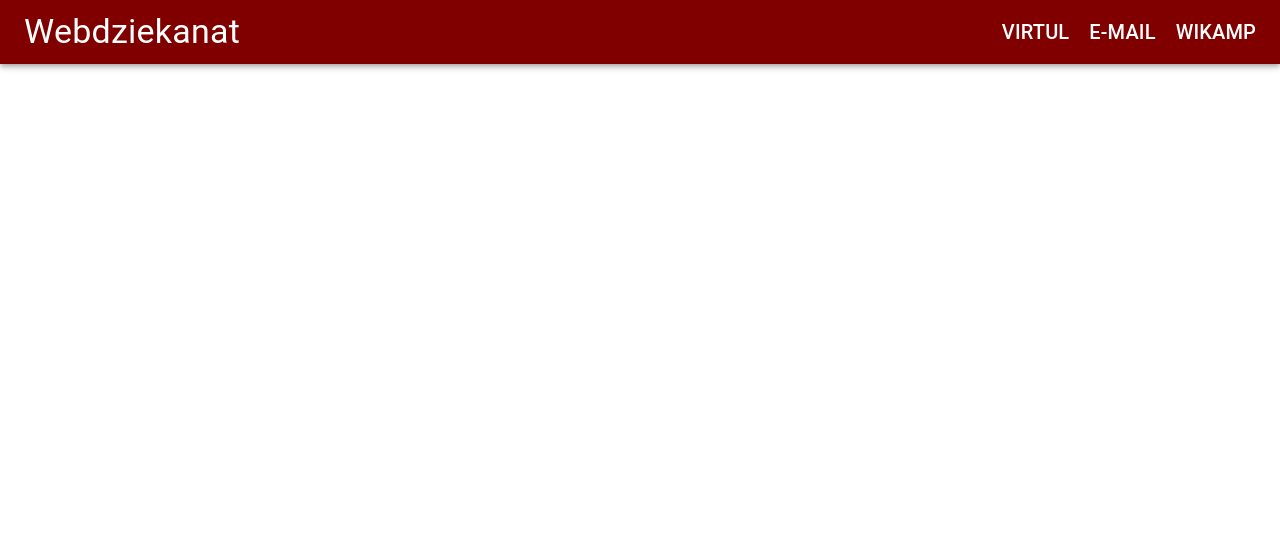
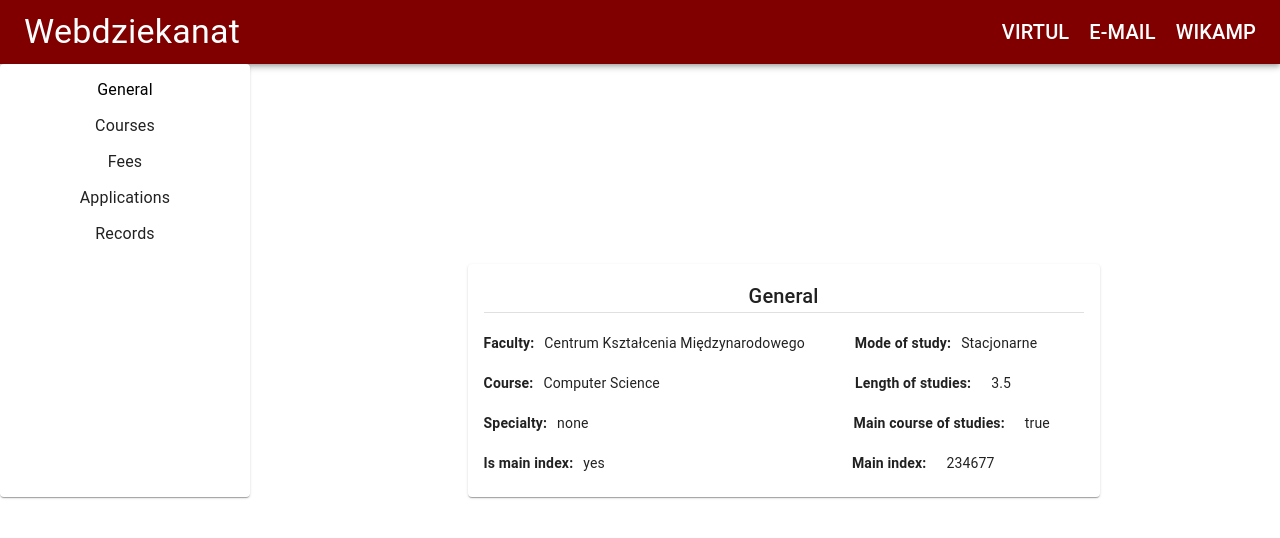
Before and after one commit to Nexxtgaming/webdziekanat, a React (Create React App) app: page /general in a window 1280 px wide. Shown: the top 538 px of the page. Built offline with nearby package versions, Linux system fonts and the light colour scheme.

Commit message:
add GeneralPage.tsx

```diff
--- a/src/App.tsx
+++ b/src/App.tsx
@@ -5,10 +5,11 @@ import AppBar from '@mui/material/AppBar';
 import Toolbar from '@mui/material/Toolbar';
 import Typography from '@mui/material/Typography';
 import { createTheme, ThemeProvider } from '@mui/material/styles';
-import { BrowserRouter, Routes, Route, Link } from "react-router-dom";
+import { BrowserRouter, Route, Routes } from "react-router-dom";
 import LoginPage from "./pages/LoginPage";
-import Login from "./components/login";
 import HomePage from "./pages/HomePage";
+import LeftNavbar from "./components/LeftNavbar";
+import GeneralPage from "./pages/GeneralPage";
 
 const theme = createTheme({
     palette: {
@@ -24,20 +25,36 @@ function App() {
           <div className="LoginPage" style={{textAlign: "center"}}>
               <AppBar position="static" color="primary">
                   <Toolbar>
-                      <Typography variant="h4" component="div" sx={{ flexGrow: 1 }} style={{textAlign: "left", cursor: "pointer"}}>
+                      <Typography variant="h4" component="div" sx={{flexGrow: 1}}
+                                  style={{textAlign: "left", cursor: "pointer"}}>
                           <a href="/" style={{textDecoration: "none", color: "white"}}>Webdziekanat</a>
                       </Typography>
-                      <a href="https://virtul.p.lodz.pl/virtul/" style={{textDecoration: "none", color: "white"}}><Typography variant="h6">VIRTUL</Typography></a>
-                      <Typography variant="h6" style={{marginLeft: "20px"}}><a href="http://poczta.p.lodz.pl/" style={{textDecoration: "none", color: "white"}}>E-MAIL</a></Typography>
-                      <Typography variant="h6" style={{marginLeft: "20px"}}><a href="http://edu.p.lodz.pl/" style={{textDecoration: "none", color: "white"}}>WIKAMP</a></Typography>
+                      <a href="https://virtul.p.lodz.pl/virtul/"
+                         style={{textDecoration: "none", color: "white"}}><Typography
+                          variant="h6">VIRTUL</Typography></a>
+                      <Typography variant="h6" style={{marginLeft: "20px"}}><a href="http://poczta.p.lodz.pl/" style={{
+                          textDecoration: "none",
+                          color: "white"
+                      }}>E-MAIL</a></Typography>
+                      <Typography variant="h6" style={{marginLeft: "20px"}}><a href="http://edu.p.lodz.pl/" style={{
+                          textDecoration: "none",
+                          color: "white"
+                      }}>WIKAMP</a></Typography>
                   </Toolbar>
               </AppBar>
               <BrowserRouter>
+
+                  <div style={{display: "flex"}}>
+                      <LeftNavbar/>
                       <Routes>
                           <Route path="/" element={<HomePage/>}/>
-                      <Route path="/login" element={<LoginPage />} />
+                          <Route path="/login" element={<LoginPage/>}/>
+                          <Route path="/general" element={<GeneralPage/>}/>
                       </Routes>
+                  </div>
+
               </BrowserRouter>
+
           </div>
       </ThemeProvider>
 
--- /dev/null
+++ b/src/components/GeneralCard.tsx
@@ -0,0 +1,51 @@
+import Typography from '@mui/material/Typography';
+import Card from '@mui/material/Card';
+import CardContent from '@mui/material/CardContent';
+import Divider from '@mui/material/Divider'
+
+const GeneralCard = () => {
+    return (
+        <Card>
+            <CardContent>
+                <Typography variant="h6">General</Typography>
+                <Divider/>
+
+                <div style={{display: "flex", marginTop: "20px", width: "600px"}}>
+                    <Typography variant="body2" style={{fontWeight: "bold"}}>Faculty:</Typography>
+                    <Typography variant="body2" style={{marginLeft: "10px"}}> Centrum Kształcenia
+                        Międzynarodowego</Typography>
+                    <Typography variant="body2" style={{marginLeft: "50px", fontWeight: "bold"}}>Mode of
+                        study:</Typography>
+                    <Typography variant="body2" style={{marginLeft: "10px",}}>Stacjonarne</Typography>
+                </div>
+
+                <div style={{display: "flex", marginTop: "20px", width: "600px"}}>
+                    <Typography variant="body2" style={{fontWeight: "bold"}}>Course: </Typography>
+                    <Typography variant="body2" style={{marginLeft: "10px"}}> Computer Science</Typography>
+                    <Typography variant="body2" style={{marginLeft: "195px", fontWeight: "bold"}}>Length of
+                        studies:</Typography>
+                    <Typography variant="body2" style={{marginLeft: "20px",}}>3.5</Typography>
+                </div>
+
+                <div style={{display: "flex", marginTop: "20px", width: "600px"}}>
+                    <Typography variant="body2" style={{fontWeight: "bold"}}>Specialty: </Typography>
+                    <Typography variant="body2" style={{marginLeft: "10px"}}>none</Typography>
+                    <Typography variant="body2" style={{marginLeft: "265px", fontWeight: "bold"}}>Main course of
+                        studies:</Typography>
+                    <Typography variant="body2" style={{marginLeft: "20px",}}>true</Typography>
+                </div>
+
+                <div style={{display: "flex", marginTop: "20px", width: "600px"}}>
+                    <Typography variant="body2" style={{fontWeight: "bold"}}>Is main index: </Typography>
+                    <Typography variant="body2" style={{marginLeft: "10px"}}>yes</Typography>
+                    <Typography variant="body2" style={{marginLeft: "247px", fontWeight: "bold"}}>Main
+                        index:</Typography>
+                    <Typography variant="body2" style={{marginLeft: "20px",}}>234677</Typography>
+                </div>
+
+            </CardContent>
+        </Card>
+    )
+}
+
+export default GeneralCard;
--- /dev/null
+++ b/src/components/LeftNavbar.tsx
@@ -0,0 +1,33 @@
+import * as React from 'react';
+import Paper from '@mui/material/Paper';
+import MenuList from '@mui/material/MenuList';
+import MenuItem from '@mui/material/MenuItem';
+import ListItemText from '@mui/material/ListItemText';
+import { Link } from "react-router-dom";
+
+const LeftNavbar = () => {
+    return (
+        <Paper sx={{width: 250, maxWidth: '100%'}}>
+            <MenuList>
+                <MenuItem>
+                    <ListItemText><Link to="/general"
+                                        style={{textDecoration: "none", color: "black"}}>General</Link></ListItemText>
+                </MenuItem>
+                <MenuItem>
+                    <ListItemText>Courses</ListItemText>
+                </MenuItem>
+                <MenuItem>
+                    <ListItemText>Fees</ListItemText>
+                </MenuItem>
+                <MenuItem>
+                    <ListItemText>Applications</ListItemText>
+                </MenuItem>
+                <MenuItem>
+                    <ListItemText>Records</ListItemText>
+                </MenuItem>
+            </MenuList>
+        </Paper>
+    )
+}
+
+export default LeftNavbar;
--- /dev/null
+++ b/src/pages/GeneralPage.tsx
@@ -0,0 +1,13 @@
+import * as React from 'react';
+
+import GeneralCard from "../components/GeneralCard";
+
+const GeneralPage = () => {
+    return (
+        <div style={{marginTop: "200px", marginLeft: "17%"}}>
+            <GeneralCard/>
+        </div>
+    )
+}
+
+export default GeneralPage;
--- a/src/pages/HomePage.tsx
+++ b/src/pages/HomePage.tsx
@@ -10,9 +10,8 @@ import InputLabel from '@mui/material/InputLabel';
 import MenuItem from '@mui/material/MenuItem';
 import FormControl from '@mui/material/FormControl';
 import Select from '@mui/material/Select';
-import {useState } from 'react'
+import { useState } from 'react'
 import Alert from '@mui/material/Alert';
-import Stack from '@mui/material/Stack';
 
 type Row = {
     code: string;
@@ -50,11 +49,17 @@ const HomePage = () => {
 
     return (
         <div >
-            <Alert severity="warning" style={{width: "600px", marginLeft: "35%", marginTop: "50px"}}>Szanowni Państwo Uczelniane Centrum Informatyczne wraz z Centrum E-Learningu uruchomiło dla nauczycieli wprowadzanie ocen z WF bezpośrednio z platformy WIKAMP. W związku z tym wszelkie uwagi proszę kierować do nauczycieli, tym bardziej że mają oni podgląd na Państwa sytuację oraz na informację o powodzie nie przesłania oceny. Pozytywne przesłanie oceny powoduje to, że jest ona widoczna w WEBDziekanacie.</Alert>
+            <Alert severity="warning" style={{width: "600px", marginLeft: "32%", marginTop: "50px"}}>Szanowni Państwo
+                Uczelniane Centrum Informatyczne wraz z Centrum E-Learningu uruchomiło dla nauczycieli wprowadzanie ocen
+                z WF bezpośrednio z platformy WIKAMP. W związku z tym wszelkie uwagi proszę kierować do nauczycieli, tym
+                bardziej że mają oni podgląd na Państwa sytuację oraz na informację o powodzie nie przesłania oceny.
+                Pozytywne przesłanie oceny powoduje to, że jest ona widoczna w WEBDziekanacie.</Alert>
             <div style={{marginTop: "100px", display: "flex", marginLeft: "25%"}}>
-                <FormControl sx={{ m: 1, width: 150, marginTop: "10px" }} size="small" variant="filled">
+                <FormControl sx={{m: 1, width: 150, marginTop: "10px"}} size="small" variant="filled">
                     <InputLabel>Semester</InputLabel>
-                    <Select label="Age" value={selectedSemester} onChange={(event) => {handleSemesterChange(event.target.value as number)}}>
+                    <Select label="Age" value={selectedSemester} onChange={(event) => {
+                        handleSemesterChange(event.target.value as number)
+                    }}>
                         <MenuItem value={5}>2022/23 Z - 5</MenuItem>
                         <MenuItem value={4}>2021/22 L - 4</MenuItem>
                         <MenuItem value={3}>2021/22 Z - 3</MenuItem>
@@ -62,11 +67,12 @@ const HomePage = () => {
                         <MenuItem value={1}>2020/21 Z - 1</MenuItem>
                     </Select>
                 </FormControl>
-                <Typography variant="h6" style={{color: "#800000",  width: "150px", marginLeft: "250px"}}>Report Card</Typography>
+                <Typography variant="h6" style={{color: "#800000", width: "150px", marginLeft: "150px"}}>Report
+                    Card</Typography>
             </div>
             <Typography variant="body1">Average grade: 3.83 Acumulated Points: 30/30</Typography>
-            <TableContainer component={Paper} sx={{width: 1000}} style={{marginLeft: "25%", marginTop: "30px"}} >
-                <Table sx={{width: 1000}} aria-label="report table">
+            <TableContainer component={Paper} sx={{width: 900}} style={{marginLeft: "17%", marginTop: "30px"}}>
+                <Table sx={{width: 900}} aria-label="report table">
                     <TableHead>
                         <TableRow>
                             <TableCell align="right">Code</TableCell>
```
Lines whose indentation alone changed are shown as unchanged.
